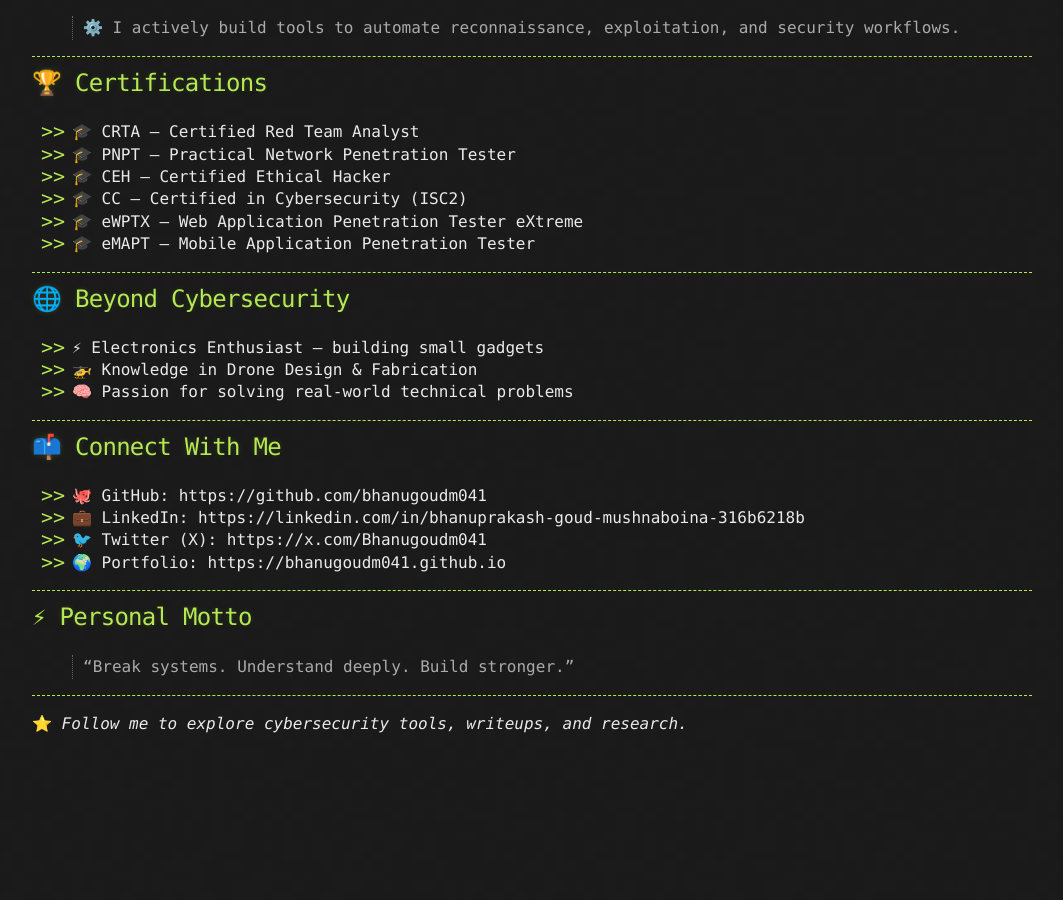
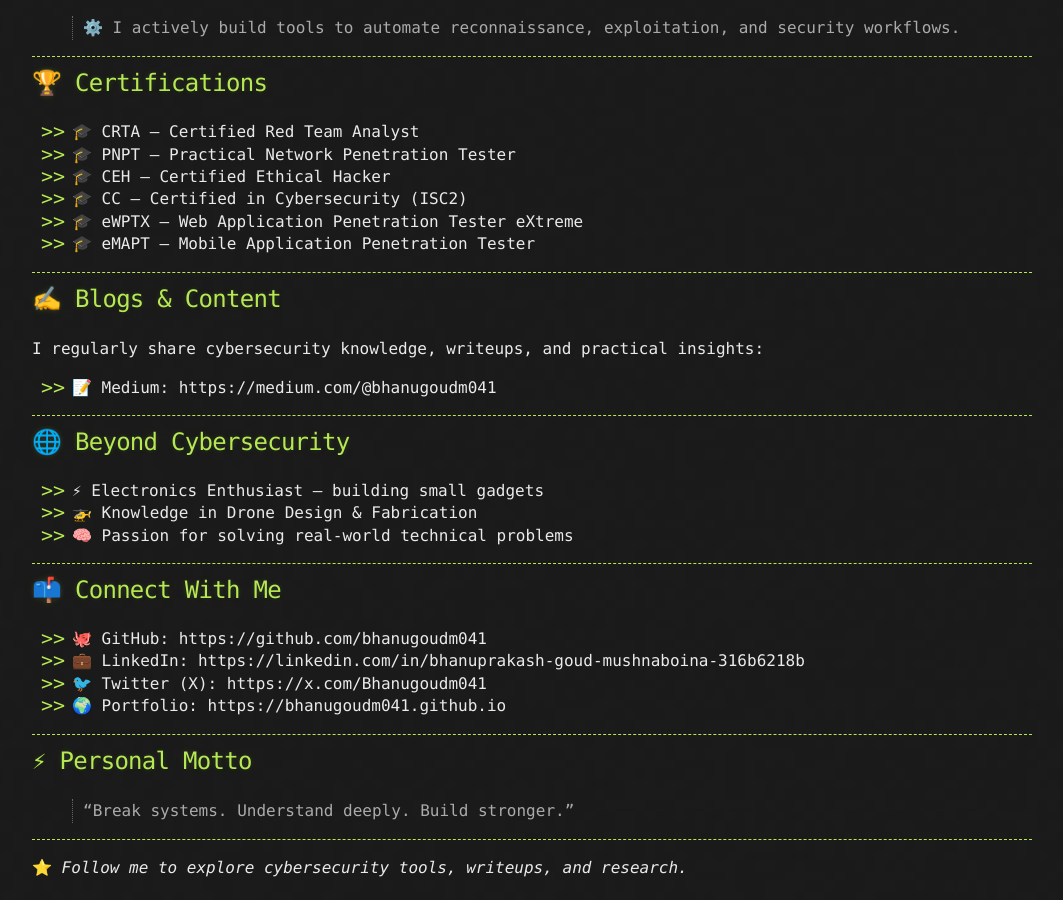
Before and after one commit to bhanugoudm041/bhanugoudm041.github.io, a Jekyll site: the page built from index.md, in a window 1280 px wide and 900 px high, scrolled down 1850 px. Shown: the whole window, without its empty margins (108-1171 px from the left). Built offline with Jekyll 4.4.1, drawn with Linux system fonts in a browser that asks for light colours; our own code applies the rules of GitHub Pages for plain Markdown files; before the commit the page ends 2606 px from its top, so only the background shows below that.

Commit message:
Update index.md

```diff
--- a/index.md
+++ b/index.md
@@ -90,6 +90,14 @@
 
 ---
 
+## ✍️ Blogs & Content
+
+I regularly share cybersecurity knowledge, writeups, and practical insights:
+
+- 📝 Medium: https://medium.com/@bhanugoudm041
+
+---
+
 ## 🌐 Beyond Cybersecurity
 
 - ⚡ Electronics Enthusiast — building small gadgets
```
